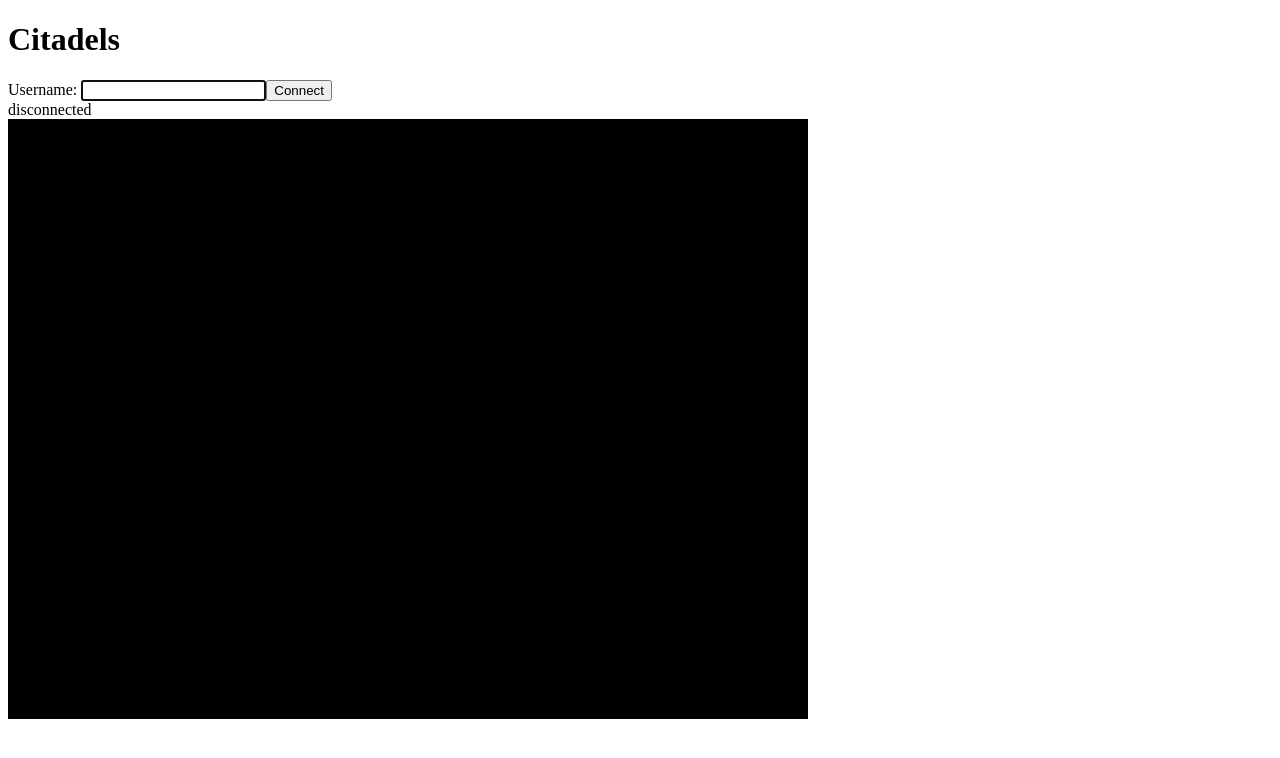
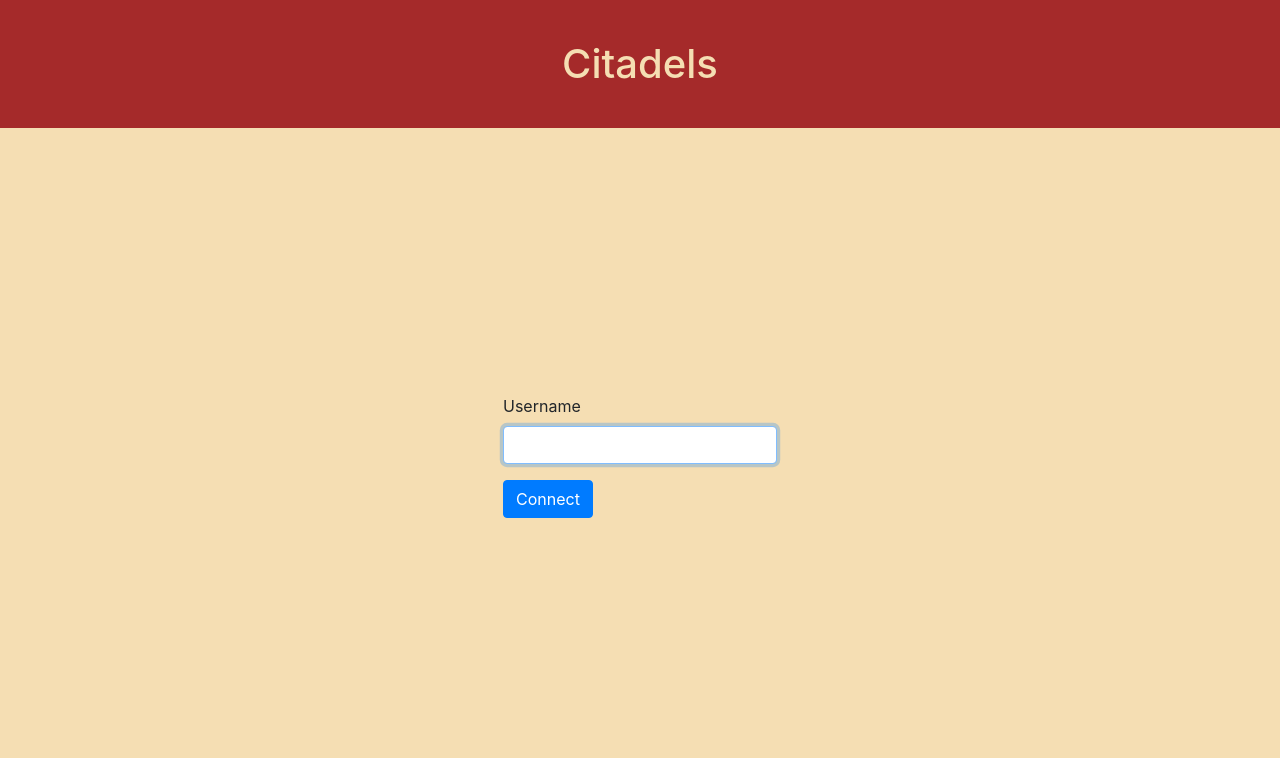
Before and after one commit to antbrl/citadels-online, a Vue app in the folder client/: page / in a window 1280 px wide. Shown: the top 758 px of the page. Built offline with nearby package versions, Linux system fonts and the light colour scheme.

Commit message:
feat: improve styles

```diff
--- a/client/package.json
+++ b/client/package.json
@@ -13,7 +13,9 @@
   },
   "dependencies": {
     "@vitejs/plugin-vue": "^1.1.5",
+    "bootstrap": "^4.6.0",
     "phaser": "^3.53.1",
+    "sass": "^1.32.8",
     "socket.io-client": "^4.0.0",
     "vite": "^2.0.5",
     "vue": "^3.0.5",
--- a/client/src/App.vue
+++ b/client/src/App.vue
@@ -1,6 +1,8 @@
 <template>
-  <h1>Citadels</h1>
+<h1>Citadels</h1>
+<div class="game">
   <CitadelsGame />
+</div>
 </template>
 
 <script lang="ts">
@@ -14,3 +16,18 @@ export default defineComponent({
   },
 });
 </script>
+
+<style scoped>
+h1 {
+  text-align: center;
+  background: brown;
+  color: wheat;
+  margin: 0;
+  padding: 1em;
+}
+
+.game {
+  background: wheat;
+  flex-grow: 1;
+}
+</style>
--- a/client/src/components/CitadelsGame.vue
+++ b/client/src/components/CitadelsGame.vue
@@ -1,15 +1,21 @@
 <template>
-  <LobbyScreen />
-  <GameScreen />
+<LobbyScreen v-show="!hasGameStarted" />
+<GameScreen v-show="hasGameStarted" />
 </template>
 
 <script lang="ts">
 import { defineComponent } from 'vue';
+import { mapGetters } from 'vuex';
 import GameScreen from './GameScreen.vue';
 import LobbyScreen from './LobbyScreen.vue';
 
 export default defineComponent({
   components: { LobbyScreen, GameScreen },
   name: 'CitadelsGame',
+  computed: {
+    ...mapGetters([
+      'hasGameStarted',
+    ]),
+  },
 });
 </script>
--- a/client/src/components/GameScreen.vue
+++ b/client/src/components/GameScreen.vue
@@ -1,8 +1,8 @@
 <template>
-  <div :id="containerId" v-if="downloaded" />
-  <div v-else>
-    Downloading, please wait...
-  </div>
+<div class="game-container" :id="containerId" v-if="downloaded"></div>
+<div v-else>
+  Downloading, please wait...
+</div>
 </template>
 
 <script lang="ts">
@@ -32,23 +32,13 @@ export default defineComponent({
     ...mapGetters([
       'isConnected',
     ]),
-    initialize() {
-      return this.isConnected;
-    },
   },
 });
 </script>
 
-<style scoped>
-label {
-  margin: 0 0.5em;
-  font-weight: bold;
-}
-
-code {
-  background-color: #eee;
-  padding: 2px 4px;
-  border-radius: 4px;
-  color: #304455;
+<style lang="scss" scoped>
+.game-container {
+  width: 100%;
+  height: 100%;
 }
 </style>
--- a/client/src/components/LobbyScreen.vue
+++ b/client/src/components/LobbyScreen.vue
@@ -1,11 +1,22 @@
 <template>
+<div class="lobby">
   <form @submit.prevent="connect(username)">
-    <label>Username: <input type="text" v-model="username" autofocus></label>
-    <input type="submit" value="Connect">
+    <div class="form-group">
+      <label for="username">Username</label>
+      <input
+        type="text"
+        class="form-control"
+        v-model="username"
+        id="username"
+        autofocus
+        :disabled="isConnected"
+      >
+    </div>
+    <div class="form-group">
+      <input class="btn btn-primary" type="submit" value="Connect" :disabled="isConnected">
+    </div>
   </form>
-  <div>
-    {{ isConnected ? 'connected' : 'disconnected' }}
-  </div>
+</div>
 </template>
 
 <script lang="ts">
@@ -14,6 +25,11 @@ import { mapGetters, mapActions } from 'vuex';
 
 export default defineComponent({
   name: 'CitadelsGame',
+  data() {
+    return {
+      username: '',
+    };
+  },
   computed: {
     ...mapGetters([
       'isConnected',
@@ -26,3 +42,12 @@ export default defineComponent({
   },
 });
 </script>
+
+<style lang="scss" scoped>
+.lobby {
+  height: 100%;
+  display: flex;
+  justify-content: center;
+  align-items: center;
+}
+</style>
--- a/client/src/main.ts
+++ b/client/src/main.ts
@@ -2,6 +2,9 @@ import { createApp } from 'vue';
 import store from './store';
 import socket from './socket';
 import App from './App.vue';
+
+import 'bootstrap/dist/css/bootstrap.css';
+import './scss/main.scss';
 
 const app = createApp(App);
 
--- /dev/null
+++ b/client/src/scss/main.scss
@@ -0,0 +1,8 @@
+#app {
+    padding: 0;
+    margin: 0;
+    height: 100vh;
+    width: 100%;
+    display: flex;
+    flex-flow: column;
+}
--- a/client/src/store/index.ts
+++ b/client/src/store/index.ts
@@ -20,6 +20,9 @@ export default createStore<State>({
   getters: {
     isConnected(state) {
       return state.socket && state.socket.connected;
+    },
+    hasGameStarted(state, getters) {
+      return getters.isConnected;
     },
   },
 
```
Also changed, not shown: 1 other file (tests, documents, lock files or other folders).
